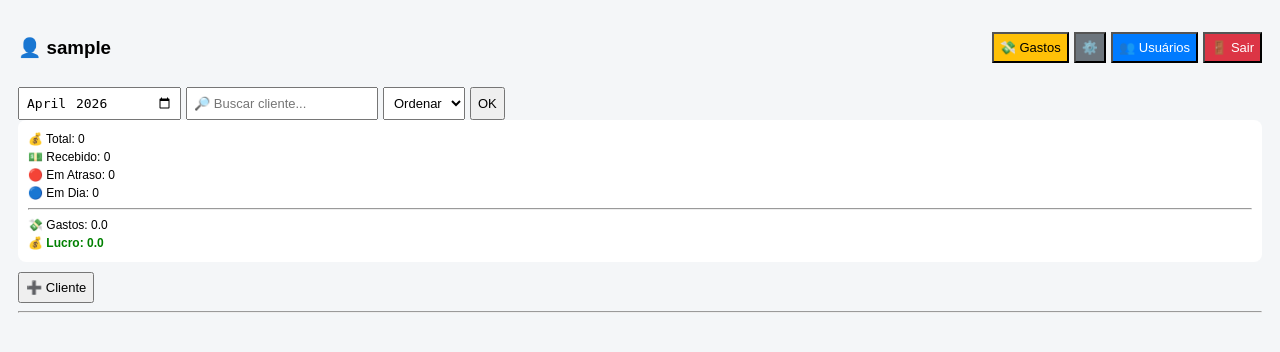
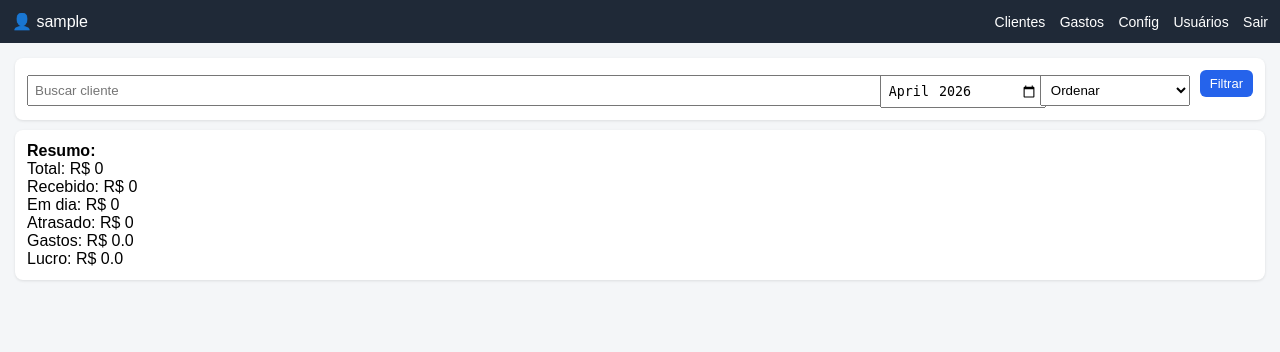
Before and after one commit to rmnet-glitch/sistema-provedor, a Flask app: page / in a window 1280 px wide. Shown: the top 352 px of the page. Run offline with Flask 3, Linux system fonts and the light colour scheme; the visitor is signed in with stand-in values (Sample User, id 1); data that the repository does not hold is empty; some libraries are stand-ins or nearby versions.

Commit message:
Atualizar o index.html

```diff
--- a/templates/index.html
+++ b/templates/index.html
@@ -1,192 +1,125 @@
-<!DOCTYPE html>
-<html>
+<!DOCTYPE html><html lang="pt-br">
 <head>
+    <meta charset="UTF-8">
     <meta name="viewport" content="width=device-width, initial-scale=1.0">
-<title>Sistema</title>
+    <title>Painel</title><style>
+    body{font-family:Arial, sans-serif;background:#f4f6f8;margin:0;padding:0;}
+    .topbar{
+        display:flex;
+        justify-content:space-between;
+        align-items:center;
+        background:#1f2937;
+        color:#fff;
+        padding:12px;
+    }
+    .topbar a{
+        color:#fff;
+        text-decoration:none;
+        margin-left:10px;
+        font-size:14px;
+    }
+    .container{padding:15px;}
+    .card{
+        background:#fff;
+        padding:12px;
+        margin-bottom:10px;
+        border-radius:8px;
+        box-shadow:0 1px 3px rgba(0,0,0,0.1);
+    }
+    .btn{
+        padding:6px 10px;
+        border:none;
+        border-radius:6px;
+        cursor:pointer;
+        font-size:13px;
+    }
+    .btn-green{background:#16a34a;color:#fff;}
+    .btn-red{background:#dc2626;color:#fff;}
+    .btn-blue{background:#2563eb;color:#fff;}
+    .btn-gray{background:#6b7280;color:#fff;}
+    .row{display:flex;gap:10px;flex-wrap:wrap;}
+    input,select{padding:6px;width:100%;margin-top:5px;}
+    .cliente{border-left:4px solid #ddd;padding-left:10px;}
+    .atrasado{border-color:#dc2626;}
+    .em_dia{border-color:#f59e0b;}
+    .pago{border-color:#16a34a;}
+</style>
 
-<style>
-body{font-family:Arial;background:#f4f6f8;padding:10px;}
-.header{display:flex;justify-content:space-between;align-items:center;margin-bottom:10px;}
-.topbar{display:flex;gap:5px;flex-wrap:wrap;}
-input,button,select{padding:6px;font-size:13px;}
-
-.stats{
-background:#fff;padding:10px;border-radius:8px;margin-bottom:10px;
-font-size:12px;line-height:1.5;
-}
-
-.card{
-background:#fff;padding:7px;margin:5px 0;border-radius:8px;font-size:12px;
-}
-
-.atrasado{border-left:4px solid red;}
-.em_dia{border-left:4px solid blue;}
-.pago{border-left:4px solid green;}
-
-.actions{display:flex;gap:4px;margin-top:4px;}
-
-.btn{
-flex:1;padding:4px;font-size:10px;border:none;border-radius:4px;
-color:#fff;text-align:center;
-}
-
-.btn-success{background:#28a745}
-.btn-danger{background:#dc3545}
-.btn-info{background:#17a2b8}
-.btn-dark{background:#343a40}
-.btn-secondary{background:#6c757d}
-
-.whatsapp{margin-top:4px;display:block;text-decoration:none;}
-.hidden{display:none;}
-
-.alertas{
-background:#fff3cd;padding:10px;border-radius:8px;margin-bottom:10px;font-size:12px;
-}
-</style>
 </head>
-
-<body>
-
-<div class="header">
-
-<h3>👤 {{usuario}}</h3>
-
-<div style="display:flex; gap:5px; flex-wrap:wrap;">
-
-<a href="/gastos">
-<button style="background:#ffc107">💸 Gastos</button>
-</a>
-
-<a href="/config">
-<button style="background:#6c757d;color:#fff">⚙️</button>
-</a>
+<body><div class="topbar">
+    <div>
+        👤 {{ usuario }}
+    </div><div>
+    <a href="/">Clientes</a>
+    <a href="/gastos">Gastos</a>
+    <a href="/config">Config</a>
 
     {% if session.is_admin %}
-<a href="/usuarios">
-<button style="background:#007bff;color:#fff">👥 Usuários</button>
-</a>
+        <a href="/usuarios">Usuários</a>
     {% endif %}
 
-<a href="/logout">
-<button style="background:#dc3545;color:#fff">🚪 Sair</button>
-</a>
-
-</div>
+    <a href="/logout">Sair</a>
 </div>
 
-<form class="topbar">
-<input type="month" name="mes" value="{{mes_ref}}">
-<input type="text" name="busca" placeholder="🔎 Buscar cliente..." value="{{busca}}">
-
-<select name="filtro">
-<option value="">Ordenar</option>
-<option value="nome" {% if filtro=='nome' %}selected{% endif %}>Nome</option>
-<option value="status" {% if filtro=='status' %}selected{% endif %}>Status</option>
-<option value="valor" {% if filtro=='valor' %}selected{% endif %}>Valor</option>
-</select>
-
-<button>OK</button>
-</form>
-
-<div class="stats">
-💰 Total: {{total_geral}}<br>
-💵 Recebido: {{total_recebido}}<br>
-🔴 Em Atraso: {{total_atrasado}}<br>
-🔵 Em Dia: {{total_em_dia}}<br>
-
-<hr>
-
-💸 Gastos: {{total_gastos}}<br>
-
-<b style="color:green">
-💰 Lucro: {{lucro}}
-</b>
-</div>
-
-{% if alertas %}
-<div class="alertas">
-<b>🔔 Alertas:</b><br>
+</div><div class="container">{% if alertas %}
+    <div class="card">
+        <b>Alertas:</b><br>
         {% for a in alertas %}
-{{a}}<br>
+            ⚠️ {{ a }}<br>
         {% endfor %}
     </div>
 {% endif %}
 
-<button onclick="toggle('cad')">➕ Cliente</button>
+<div class="card">
+    <form method="GET">
+        <div class="row">
+            <div style="flex:1">
+                <input type="text" name="busca" placeholder="Buscar cliente" value="{{ busca }}">
+            </div>
 
-<div id="cad" class="hidden">
-<form action="/add" method="post">
-<input name="nome" placeholder="Nome" required>
-<input name="telefone" placeholder="Telefone" required>
-<input name="valor" placeholder="Valor" required>
-<input name="vencimento_dia" placeholder="Dia vencimento" required>
-<button>Salvar</button>
+            <div style="width:150px">
+                <input type="month" name="mes" value="{{ mes_ref }}">
+            </div>
+
+            <div style="width:150px">
+                <select name="filtro">
+                    <option value="">Ordenar</option>
+                    <option value="nome" {% if filtro=='nome' %}selected{% endif %}>Nome</option>
+                    <option value="valor" {% if filtro=='valor' %}selected{% endif %}>Valor</option>
+                </select>
+            </div>
+
+            <div>
+                <button class="btn btn-blue">Filtrar</button>
+            </div>
+        </div>
     </form>
 </div>
 
-<hr>
+<div class="card">
+    <b>Resumo:</b><br>
+    Total: R$ {{ total_geral }}<br>
+    Recebido: R$ {{ total_recebido }}<br>
+    Em dia: R$ {{ total_em_dia }}<br>
+    Atrasado: R$ {{ total_atrasado }}<br>
+    Gastos: R$ {{ total_gastos }}<br>
+    Lucro: R$ {{ lucro }}<br>
+</div>
 
 {% for c in clientes %}
+    <div class="card cliente {{ c[5] }}">
+        <b>{{ c[1] }}</b><br>
+        📞 {{ c[2] }}<br>
+        💰 R$ {{ c[3] }}<br>
+        📅 Venc: {{ c[4] }} dia
+        <br><br>
 
-<div class="card {{c[5]}}">
-
-<b {% if c[5]=='atrasado' %}style="color:red"{% endif %}>
-👤 {{c[1]}}
-</b><br>
-
-📞 {{c[2]}}<br>
-💰 R$ {{c[3]}} | 📅 Dia {{c[4]}} | ⚡ {{c[5]}}
-
-<!-- WHATSAPP -->
-<a class="whatsapp"
-target="_blank"
-href="https://wa.me/55{{c[2]}}?text={{ mensagem | urlencode }}">
-
-<button class="btn btn-secondary">📲 WhatsApp</button>
-</a>
-
-<div class="actions">
-
-<a href="/pago/{{c[0]}}?mes={{mes_ref}}">
-<button class="btn btn-success">✔ Pago</button>
-</a>
-
-<a href="/desfazer/{{c[0]}}?mes={{mes_ref}}">
-<button class="btn btn-dark">↩ Voltar</button>
-</a>
-
+        <a class="btn btn-green" href="/pago/{{ c[0] }}?mes={{ mes_ref }}">Pago</a>
+        <a class="btn btn-gray" href="/desfazer/{{ c[0] }}?mes={{ mes_ref }}">Desfazer</a>
+        <a class="btn btn-blue" href="https://wa.me/{{ c[2] }}" target="_blank">WhatsApp</a>
+        <a class="btn btn-red" href="/delete/{{ c[0] }}?mes={{ mes_ref }}">Excluir</a>
     </div>
-
-<div class="actions">
-
-<button class="btn btn-info" onclick="toggle('e{{c[0]}}')">✏ Editar</button>
-
-<a href="/delete/{{c[0]}}?mes={{mes_ref}}">
-<button class="btn btn-danger">🗑 Excluir</button>
-</a>
-
-</div>
-
-<div id="e{{c[0]}}" class="hidden">
-<form action="/edit/{{c[0]}}?mes={{mes_ref}}" method="post">
-<input name="nome" value="{{c[1]}}" required>
-<input name="telefone" value="{{c[2]}}" required>
-<input name="valor" value="{{c[3]}}" required>
-<input name="vencimento_dia" value="{{c[4]}}" required>
-<button>Salvar</button>
-</form>
-</div>
-
-</div>
-
 {% endfor %}
 
-<script>
-function toggle(id){
-let e=document.getElementById(id);
-e.style.display = e.style.display==="block"?"none":"block";
-}
-</script>
-
-</body>
+</div></body>
 </html>
```
Lines whose indentation alone changed are shown as unchanged.
